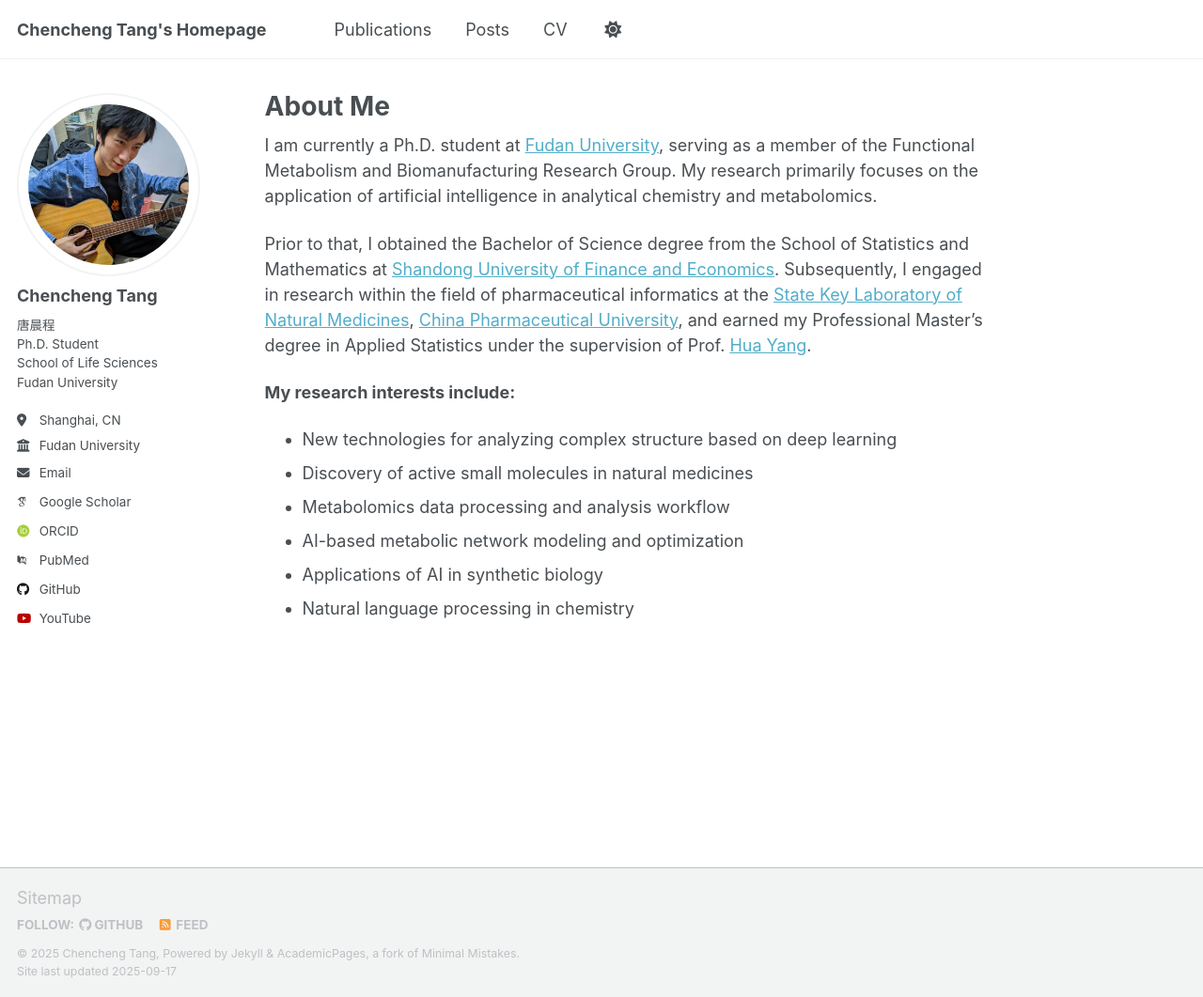
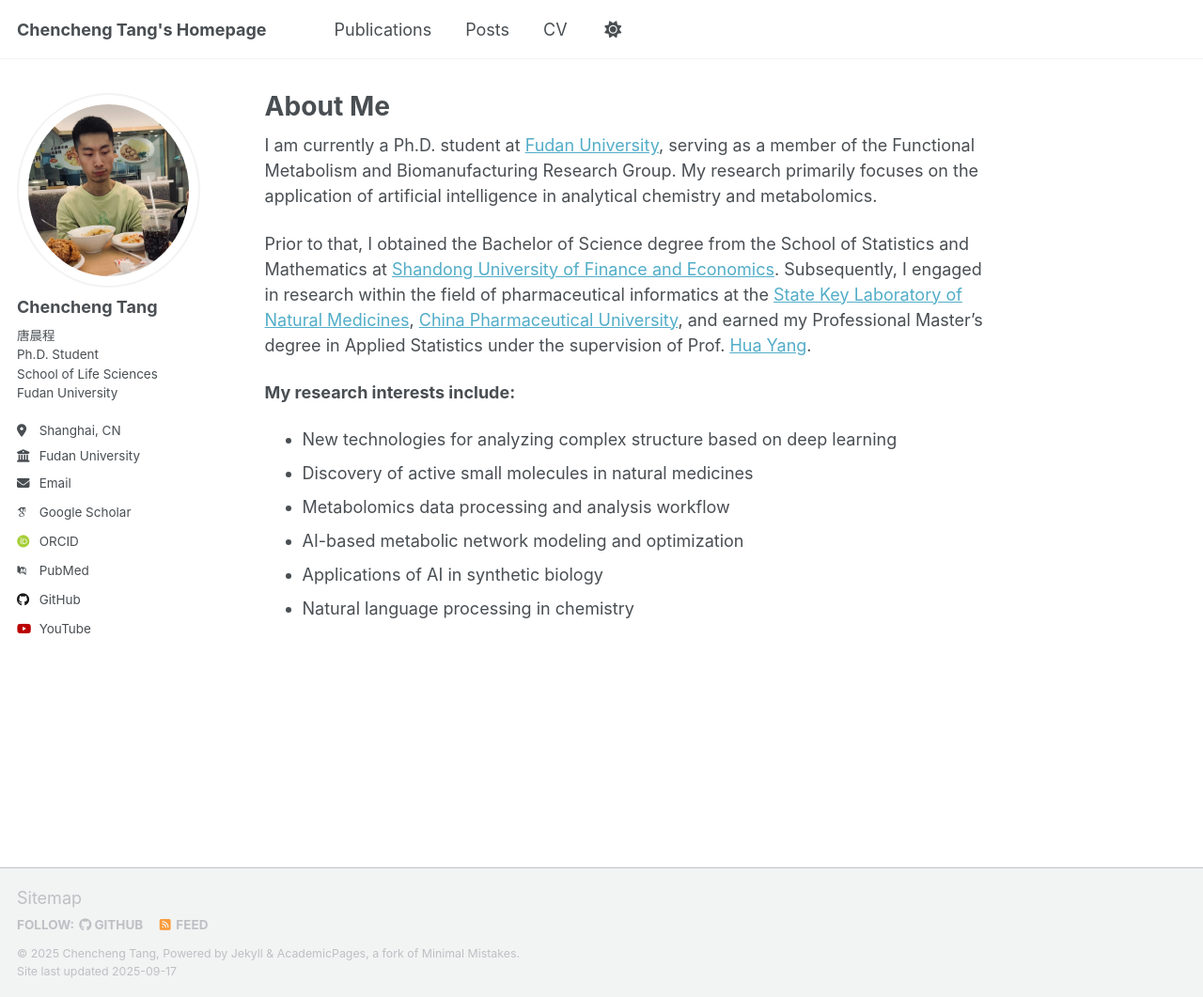
Before and after one commit to AI4Sfrontline/ai4sfrontline.github.io, a Jekyll site: the page built from _pages/about.md, in a window 1280 px wide and 1061 px high. Shown: the whole window at 94% size. Built offline with Jekyll 4.4.1, drawn with Linux system fonts in a browser that asks for light colours; some web fonts are replaced; a script that is not in the unit is left out.

Commit message:
Update _config.yml

```diff
--- a/_config.yml
+++ b/_config.yml
@@ -23,7 +23,7 @@ repository               : "academicpages/academicpages.github.io"
 #               Additional customization can be done by editing /_includes/author-profile.html
 author:
   # Biographic information
-  avatar           : "profile_8.jpg"
+  avatar           : "profile_10.jpg"
   name             : "Chencheng Tang"
   name_plus        : "唐晨程"
   title            : "Ph.D. Student"
```
